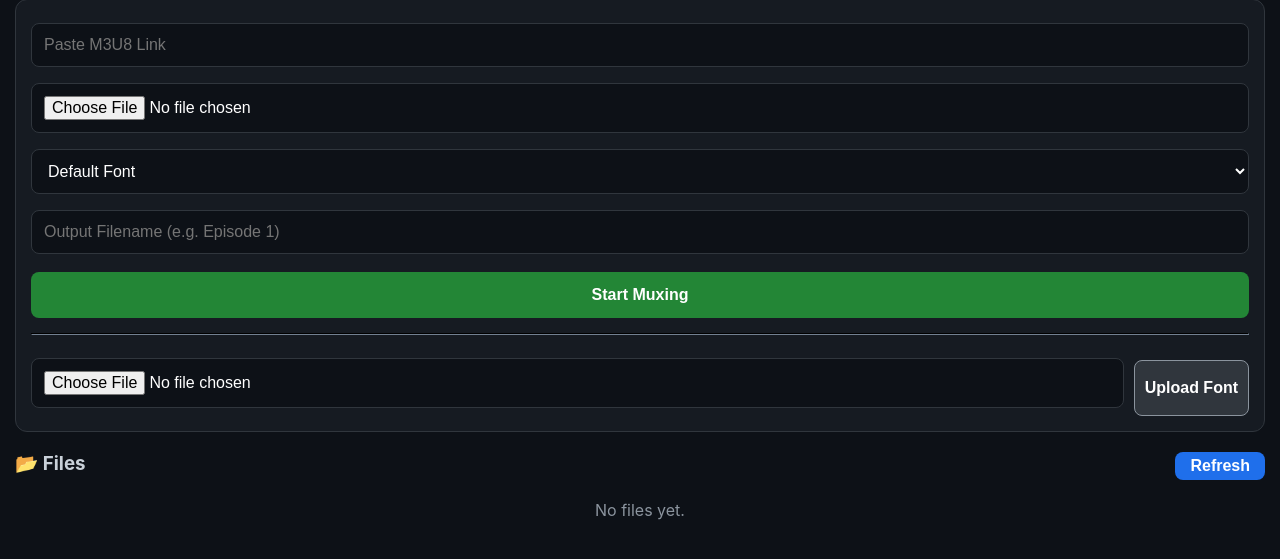
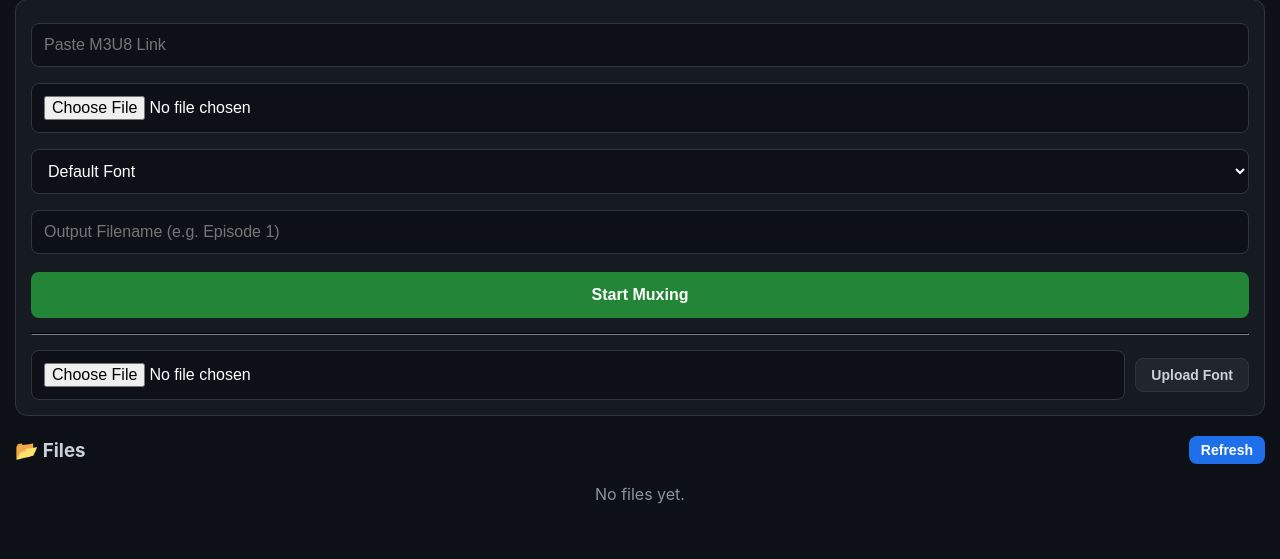
Before and after one commit to obitouchiha25800-alt/final-muxer-bot, a Flask app: page / in a window 1280 px wide. Shown: the part 81-640 px from the top of the page. Run offline with Flask 3, Linux system fonts and the light colour scheme.

Commit message:
Refactor HTML structure and styles for index page
Updated styles for buttons and layout adjustments.

```diff
--- a/templates/index.html
+++ b/templates/index.html
@@ -17,10 +17,25 @@
 
         button { width: 100%; padding: 14px; margin-top: 10px; border-radius: 8px; font-size: 16px; font-weight: bold; cursor: pointer; border: none; }
 
-        /* Button Colors */
+        /* --- BUTTON COLORS --- */
         .btn-green { background: #238636; color: white; transition: 0.3s; }
-        .btn-blue { background: #1f6feb; color: white; transition: 0.3s; } /* Refresh & Copy ke liye */
-        .btn-grey { background: #30363d; color: white; border: 1px solid #8b949e; } /* Upload Font ke liye (Visible) */
+
+        /* Refresh Button (Small & Blue) */
+        .btn-blue {
+            background: #1f6feb; color: white; transition: 0.3s;
+            font-size: 14px; padding: 6px 12px;
+        }
+
+        /* Upload Font Button (Small, Grey & Subtle) */
+        .btn-grey {
+            background: #21262d; /* Dark Grey */
+            color: #c9d1d9;
+            border: 1px solid #30363d;
+            font-size: 14px; /* Chhota Text */
+            padding: 8px 15px; /* Chhota Size */
+            transition: 0.2s;
+        }
+        .btn-grey:hover { border-color: #8b949e; }
 
         .actions { display: flex; gap: 8px; margin-top: 10px; }
         .btn-dl { background: #238636; color: white; text-decoration: none; padding: 10px; border-radius: 6px; font-weight: bold; font-size: 0.9rem; flex-grow: 2; text-align: center; display: flex; align-items: center; justify-content: center; }
@@ -40,12 +55,10 @@
         function updateProgress() {
             document.querySelectorAll('.processing').forEach(div => {
                 let filename = div.getAttribute('data-name');
-
                 fetch('/progress/' + filename + '?t=' + new Date().getTime())
                 .then(r => r.json())
                 .then(d => {
                     div.querySelector('.progress-bar').style.width = d.percent + "%";
-
                     if(d.percent >= 100) {
                         clearInterval(intervalId);
                         div.querySelector('.status-text').innerText = "✅ Finalizing...";
@@ -83,15 +96,15 @@
 
         <hr style="border-color: #30363d; margin: 15px 0;">
 
-        <form action="/upload_font" method="POST" enctype="multipart/form-data" style="display:flex; gap:10px;">
-            <input type="file" name="font_file" accept=".ttf,.otf" style="flex:1;">
-            <button type="submit" class="btn-grey" style="width:auto; padding: 10px;">Upload Font</button>
+        <form action="/upload_font" method="POST" enctype="multipart/form-data" style="display:flex; gap:10px; align-items:center;">
+            <input type="file" name="font_file" accept=".ttf,.otf" style="flex:1; margin:0;">
+            <button type="submit" class="btn-grey" style="width:auto; margin:0;">Upload Font</button>
         </form>
     </div>
 
-    <div style="display:flex; justify-content:space-between; margin-bottom:10px;">
+    <div style="display:flex; justify-content:space-between; align-items:center; margin-bottom:10px;">
         <h3 style="margin:0;">📂 Files</h3>
-        <button onclick="location.reload()" class="btn-blue" style="width:auto; padding:5px 15px; margin:0;">Refresh</button>
+        <button onclick="location.reload()" class="btn-blue" style="width:auto; margin:0;">Refresh</button>
     </div>
 
     <div>
```
